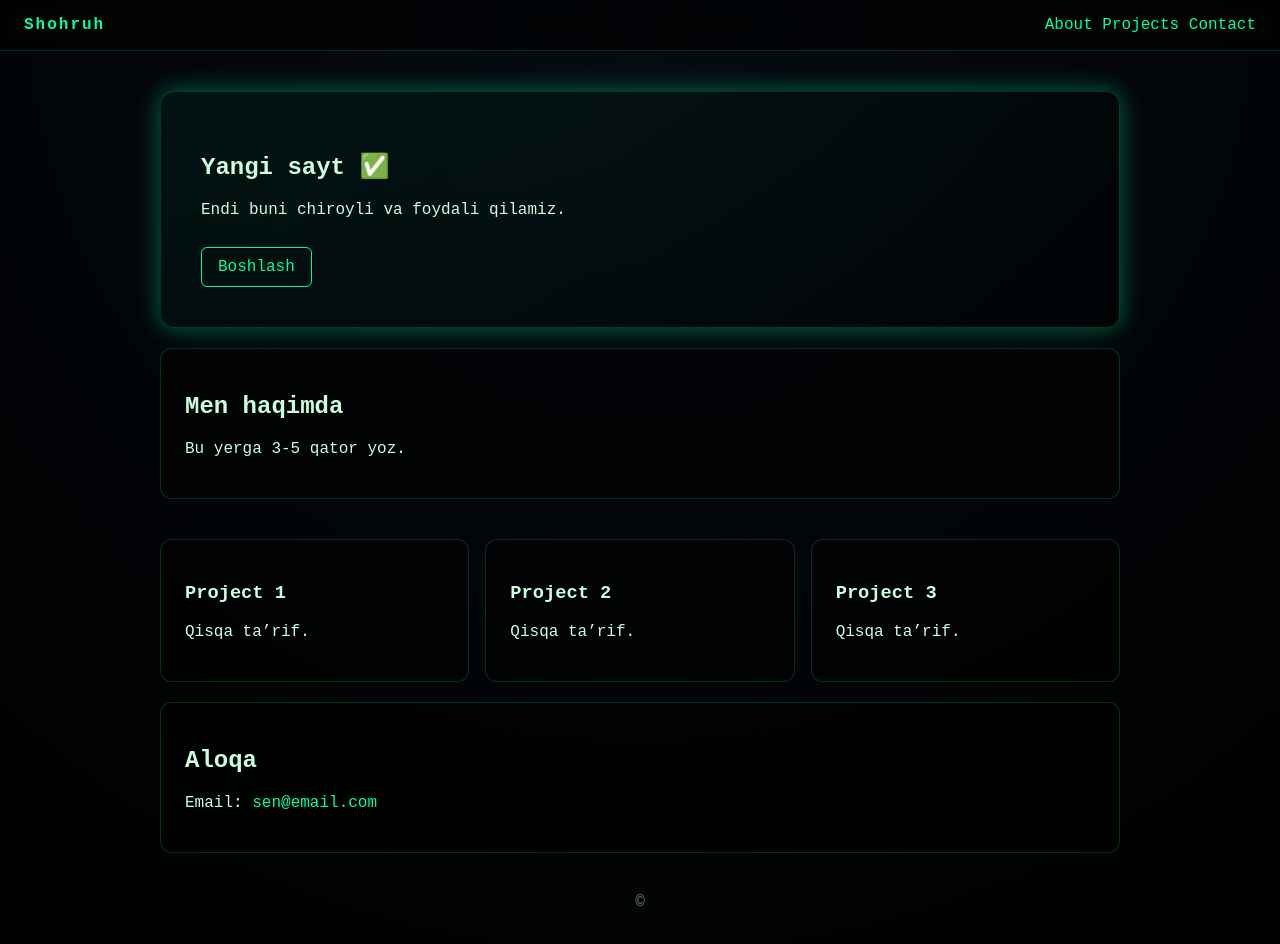
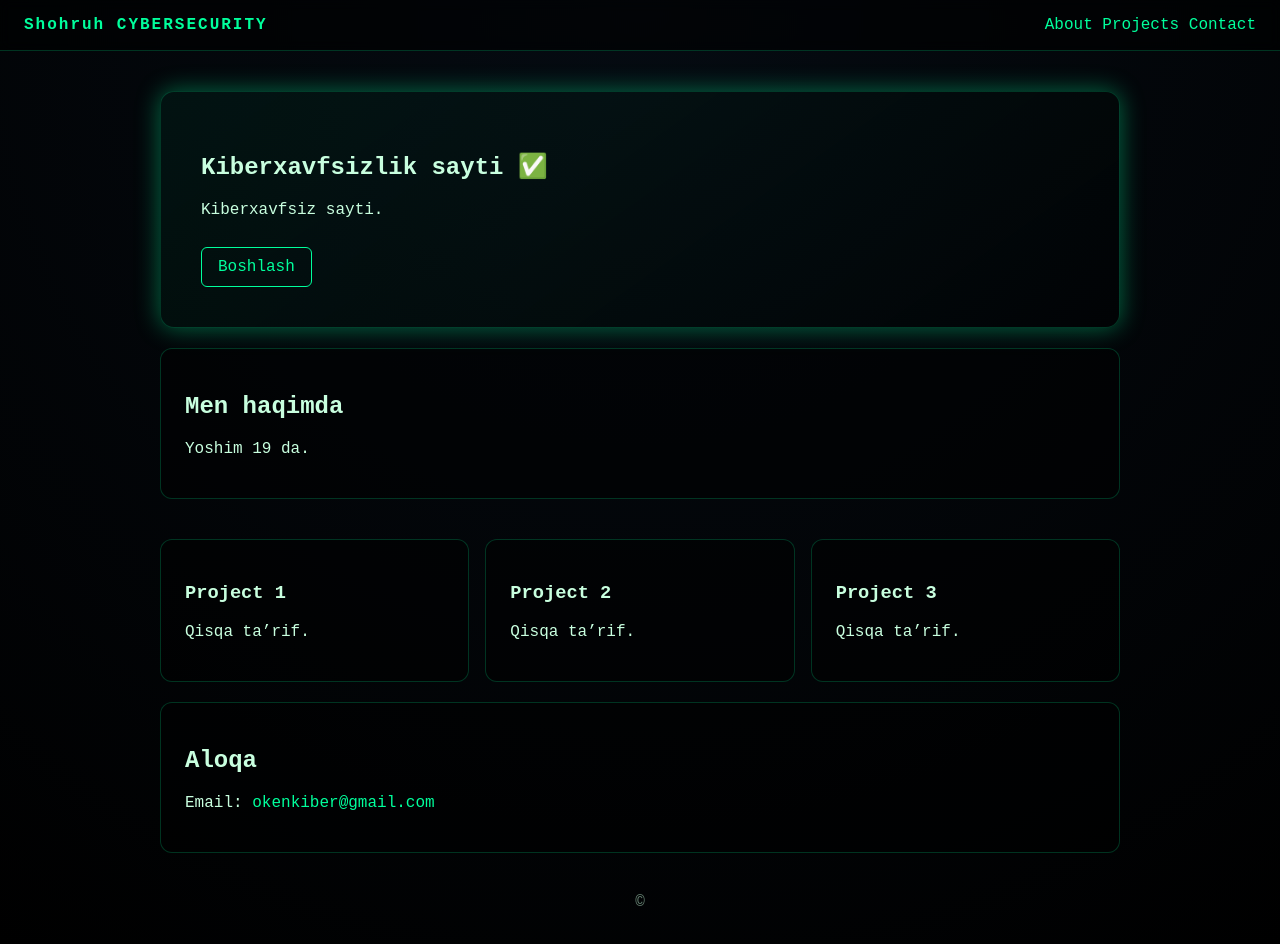
Before and after one commit to shohruh797/shohruh.cyber, a plain HTML site: page index.html in a window 1280 px wide. Drawn offline with Linux system fonts and the light colour scheme.

Commit message:
Update title and content for cybersecurity site

```diff
--- a/index.html
+++ b/index.html
@@ -3,12 +3,12 @@
 <head>
   <meta charset="UTF-8" />
   <meta name="viewport" content="width=device-width, initial-scale=1.0" />
-  <title>Yangi Sayt</title>
+  <title> CYBERSECURITY</title>
   <link rel="stylesheet" href="style.css" />
 </head>
 <body>
   <header class="nav">
-    <div class="logo">Shohruh</div>
+    <div class="logo">Shohruh CYBERSECURITY</div>
     <nav>
       <a href="#about">About</a>
       <a href="#projects">Projects</a>
@@ -18,14 +18,14 @@
 
   <main class="container">
     <section class="hero">
-      <h1>Yangi sayt ✅</h1>
-      <p>Endi buni chiroyli va foydali qilamiz.</p>
+      <h1>Kiberxavfsizlik sayti ✅</h1>
+      <p>Kiberxavfsiz sayti.</p>
       <a class="btn" href="#projects">Boshlash</a>
     </section>
 
     <section id="about" class="card">
       <h2>Men haqimda</h2>
-      <p>Bu yerga 3-5 qator yoz.</p>
+      <p>Yoshim 19 da.</p>
     </section>
 
     <section id="projects" class="grid">
@@ -36,7 +36,7 @@
 
     <section id="contact" class="card">
       <h2>Aloqa</h2>
-      <p>Email: <a href="mailto:sen@email.com">sen@email.com</a></p>
+      <p>Email: <a href="mailto:sen@email.com">okenkiber@gmail.com</a></p>
     </section>
 
     <footer class="footer">© <span id="year"></span></footer>
```
